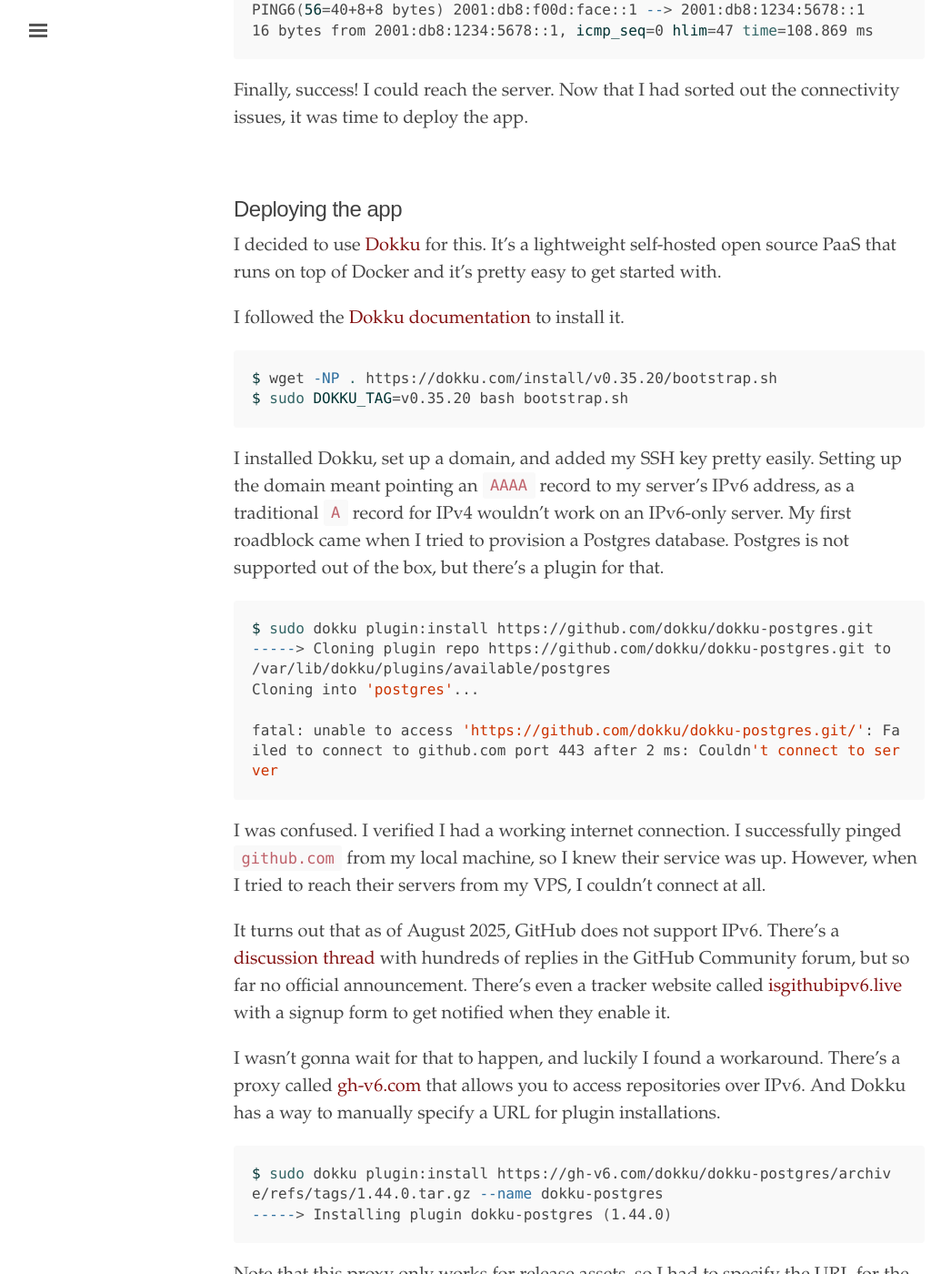
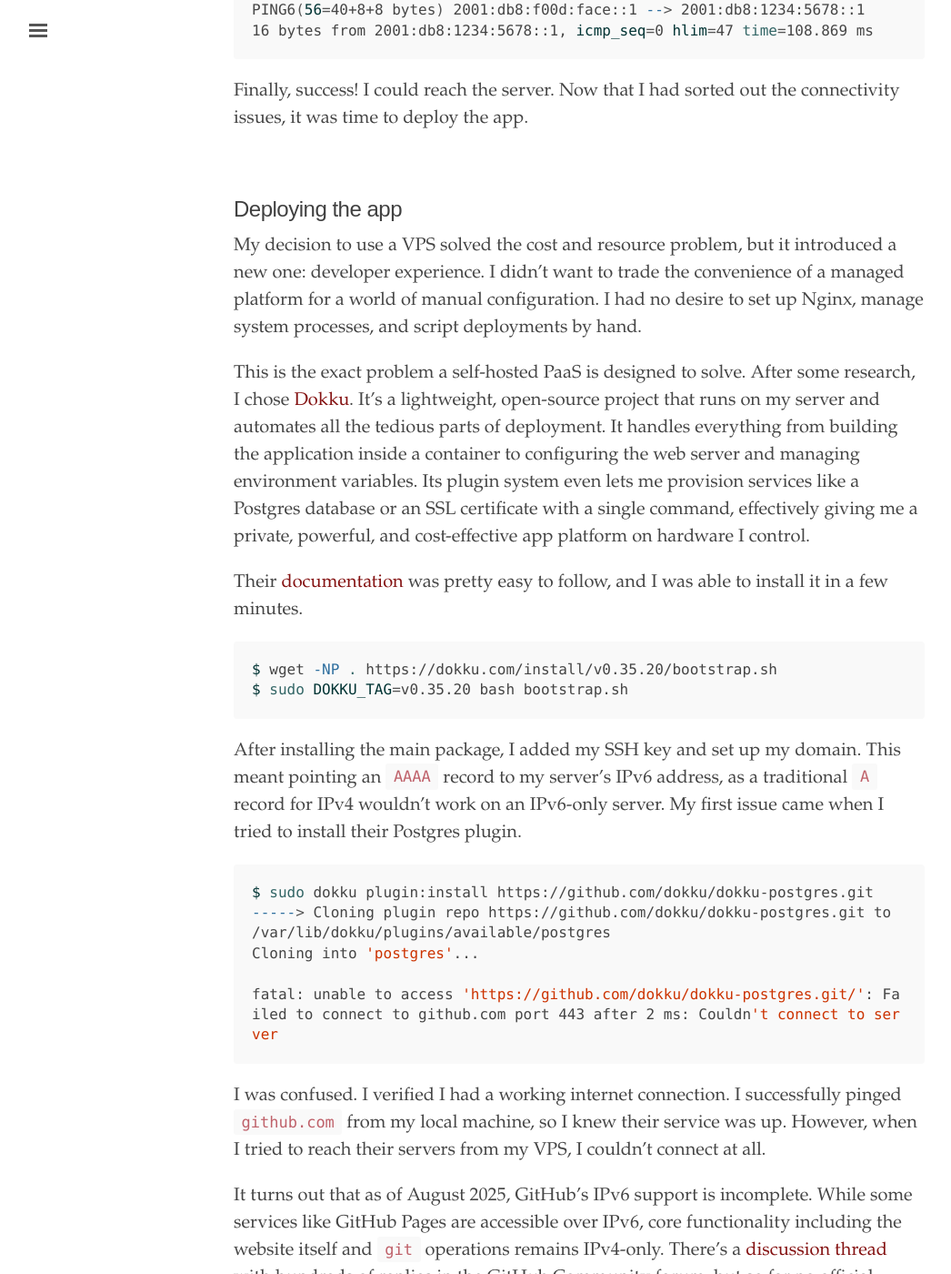
Before and after one commit to emilio2601/emilio2601.dev, a Jekyll site: the page built from _texts/deploying-a-web-app-affordable-ipv6-only-vps.md, in a window 1280 px wide and 1400 px high, scrolled down 2871 px. Shown: the whole window at 91% size, without its empty margins (3-1049 px from the left). Built offline with Jekyll 4.4.1, drawn with Linux system fonts in a browser that asks for light colours; some of the changed text lies outside the part shown.

Commit message:
more yap

````diff
--- a/_texts/deploying-a-web-app-affordable-ipv6-only-vps.md
+++ b/_texts/deploying-a-web-app-affordable-ipv6-only-vps.md
@@ -73,16 +73,18 @@
 
 ## Deploying the app
 
-I decided to use [Dokku](https://dokku.com/) for this. It's a lightweight self-hosted open source PaaS that runs on top of Docker and it's pretty easy to get started with.
+My decision to use a VPS solved the cost and resource problem, but it introduced a new one: developer experience. I didn't want to trade the convenience of a managed platform for a world of manual configuration. I had no desire to set up Nginx, manage system processes, and script deployments by hand.
 
-I followed the [Dokku documentation](https://dokku.com/docs/getting-started/installation/) to install it.
+This is the exact problem a self-hosted PaaS is designed to solve. After some research, I chose [Dokku](https://dokku.com/). It's a lightweight, open-source project that runs on my server and automates all the tedious parts of deployment. It handles everything from building the application inside a container to configuring the web server and managing environment variables. Its plugin system even lets me provision services like a Postgres database or an SSL certificate with a single command, effectively giving me a private, powerful, and cost-effective app platform on hardware I control.
+
+Their [documentation](https://dokku.com/docs/getting-started/installation/) was pretty easy to follow, and I was able to install it in a few minutes.
 
 ```bash
 $ wget -NP . https://dokku.com/install/v0.35.20/bootstrap.sh
 $ sudo DOKKU_TAG=v0.35.20 bash bootstrap.sh
 ```
 
-I installed Dokku, set up a domain, and added my SSH key pretty easily. Setting up the domain meant pointing an `AAAA` record to my server's IPv6 address, as a traditional `A` record for IPv4 wouldn't work on an IPv6-only server. My first roadblock came when I tried to provision a Postgres database. Postgres is not supported out of the box, but there's a plugin for that.
+After installing the main package, I added my SSH key and set up my domain. This meant pointing an `AAAA` record to my server's IPv6 address, as a traditional `A` record for IPv4 wouldn't work on an IPv6-only server. My first issue came when I tried to install their Postgres plugin.
 
 ```bash
 $ sudo dokku plugin:install https://github.com/dokku/dokku-postgres.git
@@ -94,7 +96,7 @@
 
 I was confused. I verified I had a working internet connection. I successfully pinged `github.com` from my local machine, so I knew their service was up. However, when I tried to reach their servers from my VPS, I couldn't connect at all.
 
-It turns out that as of August 2025, GitHub does not support IPv6. There's a [discussion thread](https://github.com/orgs/community/discussions/10539) with hundreds of replies in the GitHub Community forum, but so far no official announcement. There's even a tracker website called [isgithubipv6.live](https://isgithubipv6.live/) with a signup form to get notified when they enable it.
+It turns out that as of August 2025, GitHub's IPv6 support is incomplete. While some services like GitHub Pages are accessible over IPv6, core functionality including the website itself and `git` operations remains IPv4-only. There's a [discussion thread](https://github.com/orgs/community/discussions/10539) with hundreds of replies in the GitHub Community forum, but so far no official announcement. There's even a tracker website called [isgithubipv6.live](https://isgithubipv6.live/) with a signup form to get notified when they enable it.
 
 I wasn't gonna wait for that to happen, and luckily I found a workaround. There's a proxy called [gh-v6.com](https://gh-v6.com/) that allows you to access repositories over IPv6. And Dokku has a way to manually specify a URL for plugin installations.
 
@@ -129,15 +131,17 @@
 $ git push dokku main
 ```
 
-Here, `example.com` should be the domain you pointed to your server's IPv6 address with an AAAA record.
+Here, `example.com` refers to the domain that points to the server's IPv6 address with an `AAAA` record.
 
-However, this is where I hit another roadblock. I was not able to build the app. The build process stalled halfway through, with the following error when downloading a gem:
+However, this is where I hit another roadblock. I was not able to build the app. The build process errored halfway through, with the following message:
 
 ```
 SocketError: Failed to open TCP connection to rubygems.org:443 (Hostname not known: rubygems.org) (https://rubygems.org/specs.4.8.gz)
 ```
 
-My mind immediately thought it was the same issue as GitHub: lack of IPv6 support. However, I was able to ping `rubygems.org` from the server, so I eliminated that possibility. I went online and found out the problem was that Docker does not enable IPv6 by default.
+My mind immediately thought it was the same issue as GitHub: lack of IPv6 support. However, I was able to ping `rubygems.org` from the server, so I eliminated that possibility.
+
+This is where I ran into an important distinction: the host server's network is not the same as the network inside a Docker container. My application build wasn't running on the host directly; it was running inside an isolated container. By default, Docker doesn't enable IPv6 on its internal networks. So, while my server could see the wider IPv6 internet, the build container was trapped in an IPv4-only world. Any attempt to reach an IPv6 address from within it was doomed to fail.
 
 I had to configure the Docker daemon to support IPv6 by editing `/etc/docker/daemon.json`. This file might not exist by default, so you may need to create it. Since I was allocated a /64 block of IPv6 addresses, I used a smaller /80 subnet for Docker to avoid conflicts with host networking:
 
@@ -155,7 +159,7 @@
 $ sudo systemctl restart docker
 ```
 
-For Dokku apps to work with IPv6, I needed to configure the app to bind to all interfaces instead of just localhost:
+For Dokku apps to work with IPv6, I needed to configure the app to bind to all interfaces instead of just localhost. This setting ensures the app listens on `[::]:PORT` (all IPv6 interfaces) rather than just `127.0.0.1:PORT` (IPv4 localhost only), which is essential for IPv6-only servers.
 
 ```bash
 $ dokku network:set my-app bind-all-interfaces true
@@ -167,9 +171,7 @@
 $ dokku ps:rebuild my-app
 ```
 
-That's it! The `bind-all-interfaces` setting ensures the app listens on `[::]:PORT` (all IPv6 interfaces) rather than just `127.0.0.1:PORT` (IPv4 localhost only), which is essential for IPv6-only servers.
-
-My app was now running on IPv6. I was able to access it from my local machine and from the internet. The only thing remaining was to make it accessible over HTTPS. Dokku provides a plugin to get a certificate automatically using [Let's Encrypt](https://letsencrypt.org/). Even though I still had to use the `gh-v6.com` proxy to install it, their validation process worked perfectly over IPv6:
+That's it! The only thing remaining was to make it accessible over HTTPS. Dokku provides a plugin to get a certificate automatically using [Let's Encrypt](https://letsencrypt.org/). Even though I still had to use the `gh-v6.com` proxy to install it, their validation process worked perfectly over IPv6:
 
 ```bash
 $ sudo dokku plugin:install https://gh-v6.com/dokku/dokku-letsencrypt/archive/refs/tags/0.22.0.tar.gz --name letsencrypt
@@ -187,3 +189,5 @@
 When I started this project, my main goal was to escape the limitations and high costs of commercial PaaS platforms. The IPv6-only server was initially just a way to save a few cents, but this journey revealed a much bigger win. It turns out, you don't have to choose between a polished, `git push`-to-deploy workflow and the freedom of your own hardware. By pairing a tool like Dokku with an affordable VPS, you can have both.
 
 The final piece of this setup, and what makes it so practical, is using Cloudflare as a proxy. This gives you the best of both worlds. My server gets to be lean and modern, running only on IPv6—which means a simpler configuration and a smaller attack surface. At the same time, anyone on the internet can access my site because Cloudflare handles the messy business of translating legacy IPv4 traffic. It’s a clean, secure backend with universal access, and a powerful blueprint for any modern web application.
+
+<br />
````
